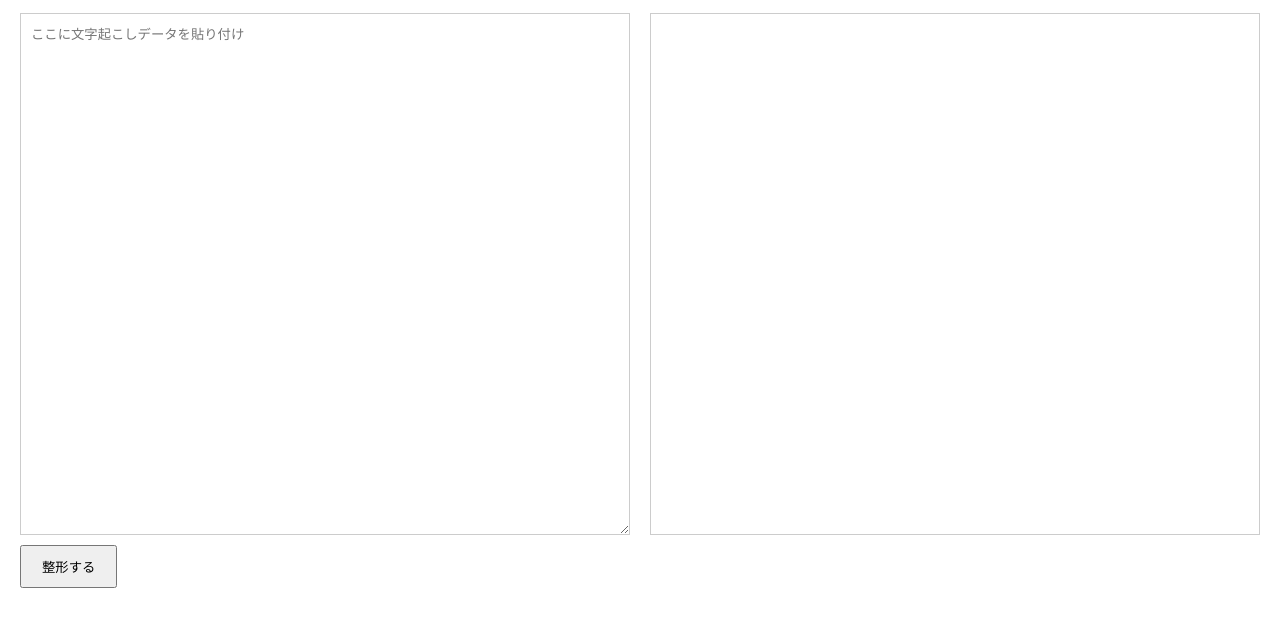
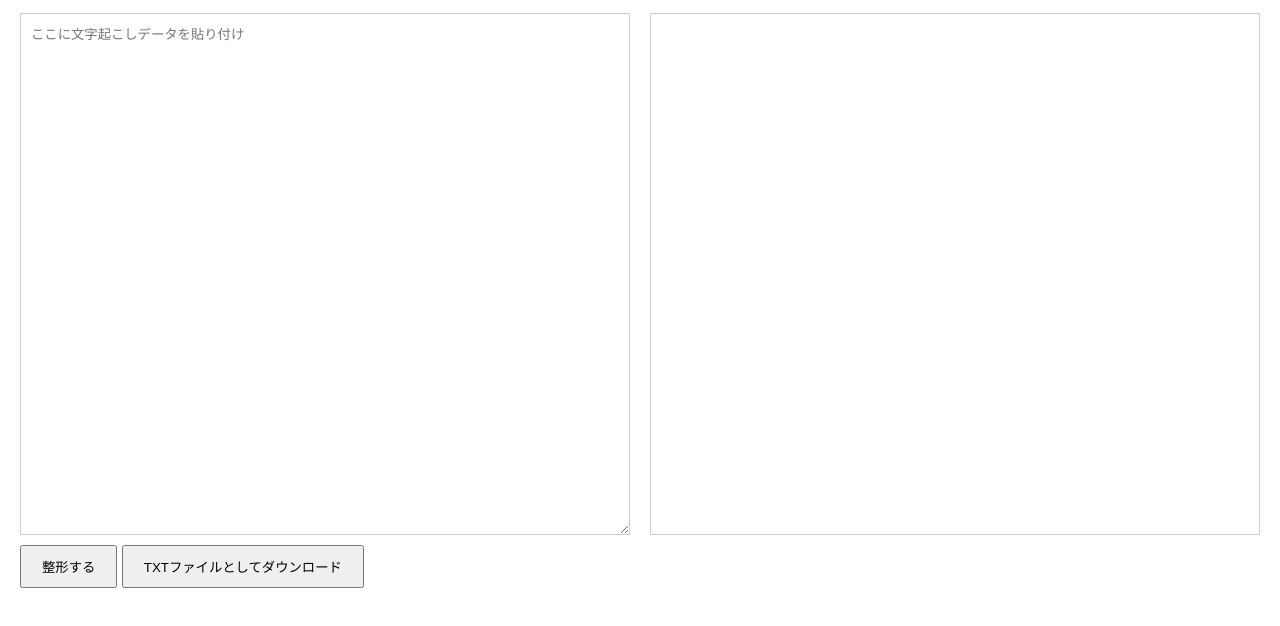
Before and after one commit to kawa70ka/desktop-tutorial, a plain HTML site: page transcript-formatter/index.html in a window 1280 px wide. Shown: the part 116-742 px from the top of the page. Drawn offline with Linux system fonts and the light colour scheme.

Commit message:
feat: 整形済みテキストのTXTダウンロード機能を追加
- 整形された文字起こしデータをTXTファイルとしてダウンロードする機能を追加。
- UIにダウンロードボタンを追加。

```diff
--- a/transcript-formatter/index.html
+++ b/transcript-formatter/index.html
@@ -47,6 +47,7 @@
         <div id="output" onclick="copyOutput()"></div>
     </div>
     <button onclick="formatTranscript()">整形する</button>
+    <button onclick="downloadTxtFile()">TXTファイルとしてダウンロード</button>
     <div id="copy-notification" style="position: fixed; bottom: 20px; right: 20px; background-color: #333; color: white; padding: 10px; border-radius: 5px; display: none;">コピーしました！</div>
 
 <script>
@@ -143,6 +144,25 @@
         }
     });
 
+    function downloadTxtFile() {
+        const outputElement = document.getElementById('output');
+        const textToSave = outputElement.innerText;
+
+        if (!textToSave) {
+            alert('出力テキストがありません。');
+            return;
+        }
+
+        const blob = new Blob([textToSave], { type: 'text/plain;charset=utf-8' });
+        const a = document.createElement('a');
+        a.href = URL.createObjectURL(blob);
+        a.download = 'formatted_transcript.txt';
+        document.body.appendChild(a);
+        a.click();
+        document.body.removeChild(a);
+        URL.revokeObjectURL(a.href);
+    }
+
 </script>
 
 </body>
```
